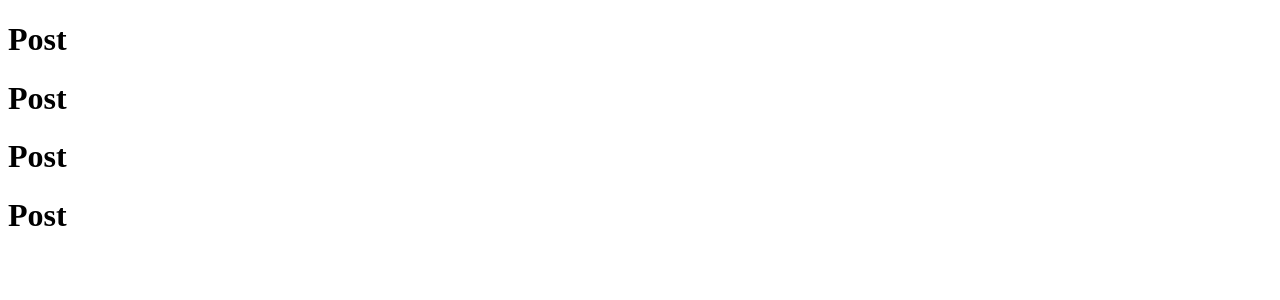
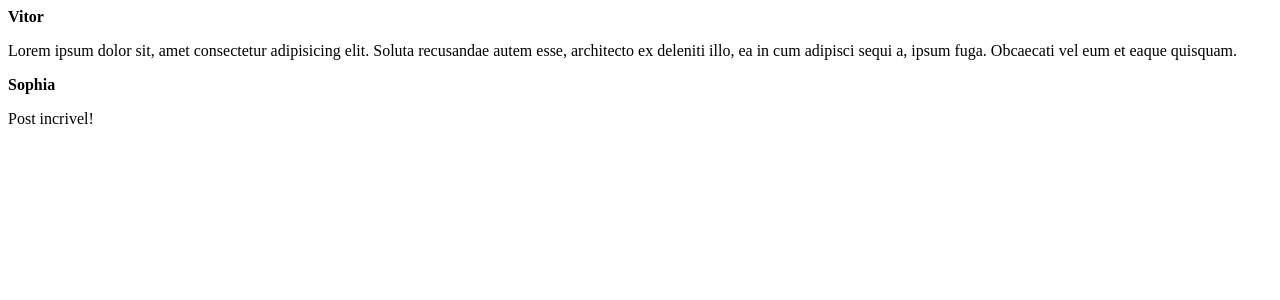
Before and after one commit to vitorbelluzzo/Bubble-the-social-network, a React (Vite) app: page / in a window 1280 px wide. Shown: the top 300 px of the page. Built offline with nearby package versions, Linux system fonts and the light colour scheme.

Commit message:
Iniciando com React - Propriedades

```diff
--- a/src/App.jsx
+++ b/src/App.jsx
@@ -2,12 +2,16 @@ import { Post } from './post';
 
 export function App() {
   return (
-  <div>
-    <Post />
-    <Post />
-    <Post />
-    <Post />
-  </div>
+    <div>
+      <Post
+        author="Vitor "
+        content="Lorem ipsum dolor sit, amet consectetur adipisicing elit. Soluta recusandae autem esse, architecto ex deleniti illo, ea in cum adipisci sequi a, ipsum fuga. Obcaecati vel eum et eaque quisquam."
+      />
+      <Post
+        author="Sophia "
+        content="Post incrivel!"
+      />
+    </div>
 
   )
 }
--- a/src/Post.jsx
+++ b/src/Post.jsx
@@ -1,3 +1,8 @@
-export function Post() {
-    return <h1>Post</h1>
+export function Post(props) {
+    return (
+    <div>
+        <strong>{props.author}</strong>
+        <p>{props.content}</p>
+    </div>
+    )
 }
```
